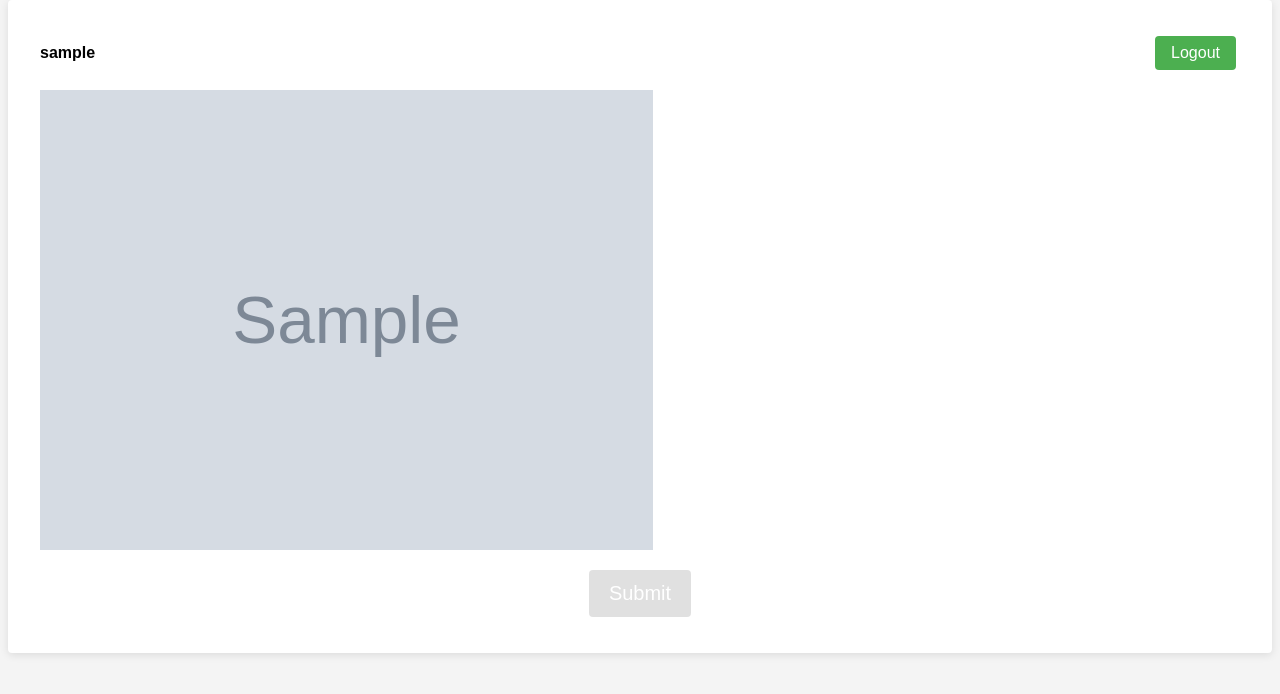
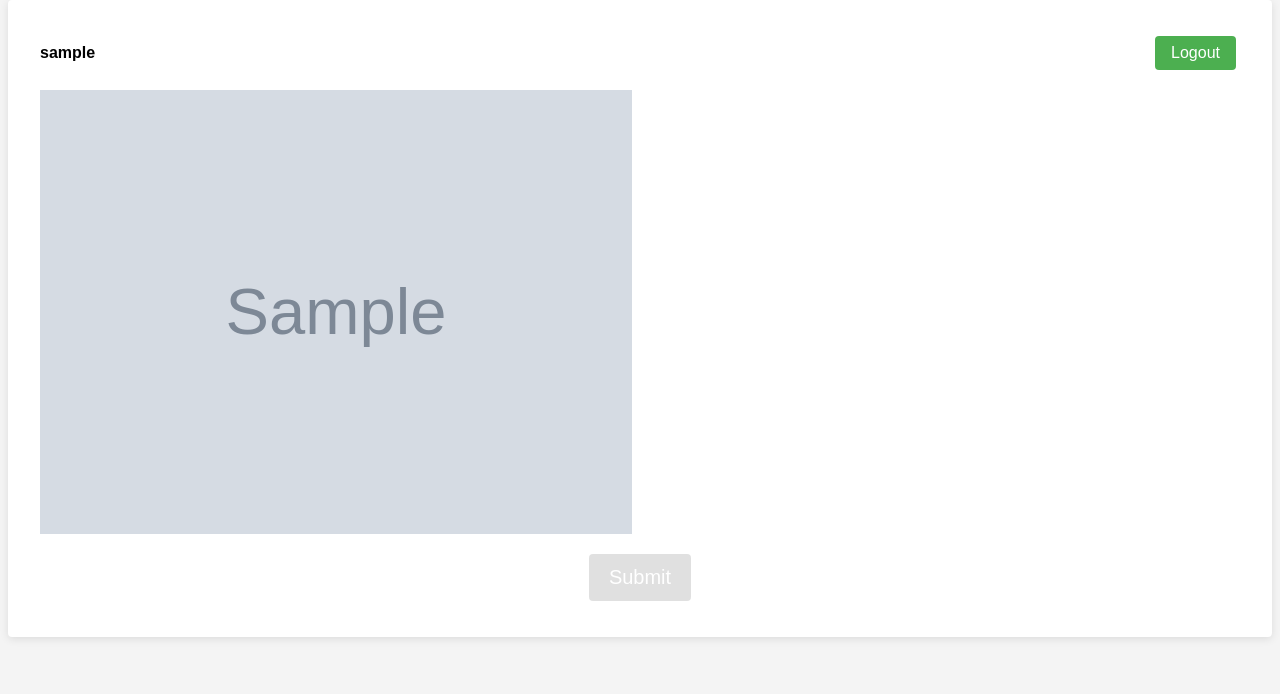
Before and after one commit to mullinmax/ranker, a FastAPI app: template app/templates/index.html in a window 1280 px wide. Shown: the top 694 px of the page. Run offline with FastAPI, Linux system fonts and the light colour scheme; the template is opened without the code that fills it: most values are stand-ins (such as "Sample title", 1, 10 or a date in 2020); grey boxes marked "Sample" are stand-in pictures; parts of the project's set-up code (start-up, migrations or seed data) failed here and were passed over.

Commit message:
Fix submit button and ranking limit

```diff
--- a/app/static/style.css
+++ b/app/static/style.css
@@ -72,6 +72,7 @@
   align-items: center;
   aspect-ratio: 4 / 3;
   width: 100%;
+  overflow: hidden;
 }
 
 .media-grid {
@@ -103,6 +104,7 @@
   width: 100%;
   height: 100%;
   object-fit: cover;
+  margin-bottom: 0;
 }
 
 .header {
--- a/app/templates/index.html
+++ b/app/templates/index.html
@@ -19,7 +19,7 @@
 {% endif %}
 <script>
 let selected = [];
-const MAX_RANK = 4;
+const MAX_RANK = 3;
 function toggleRank(el){
   const file = el.dataset.file;
   const idx = selected.indexOf(file);
```
